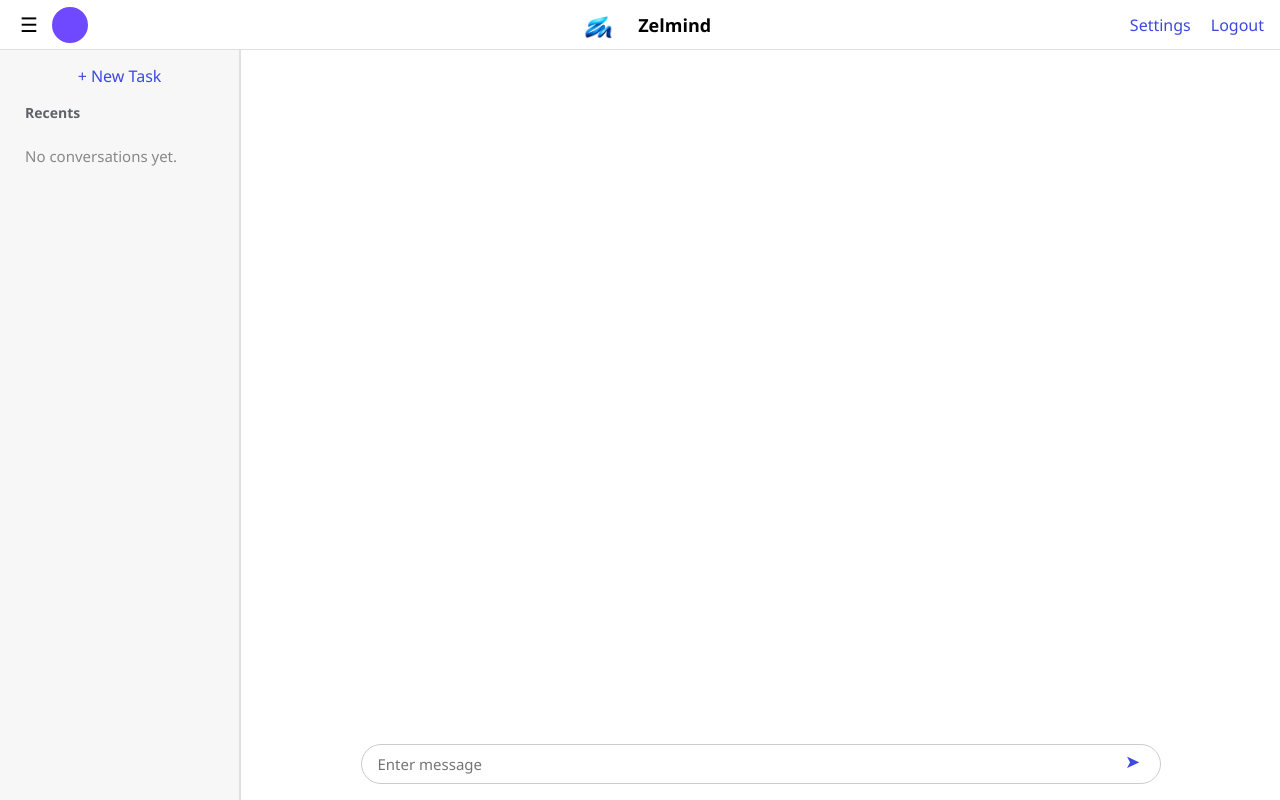
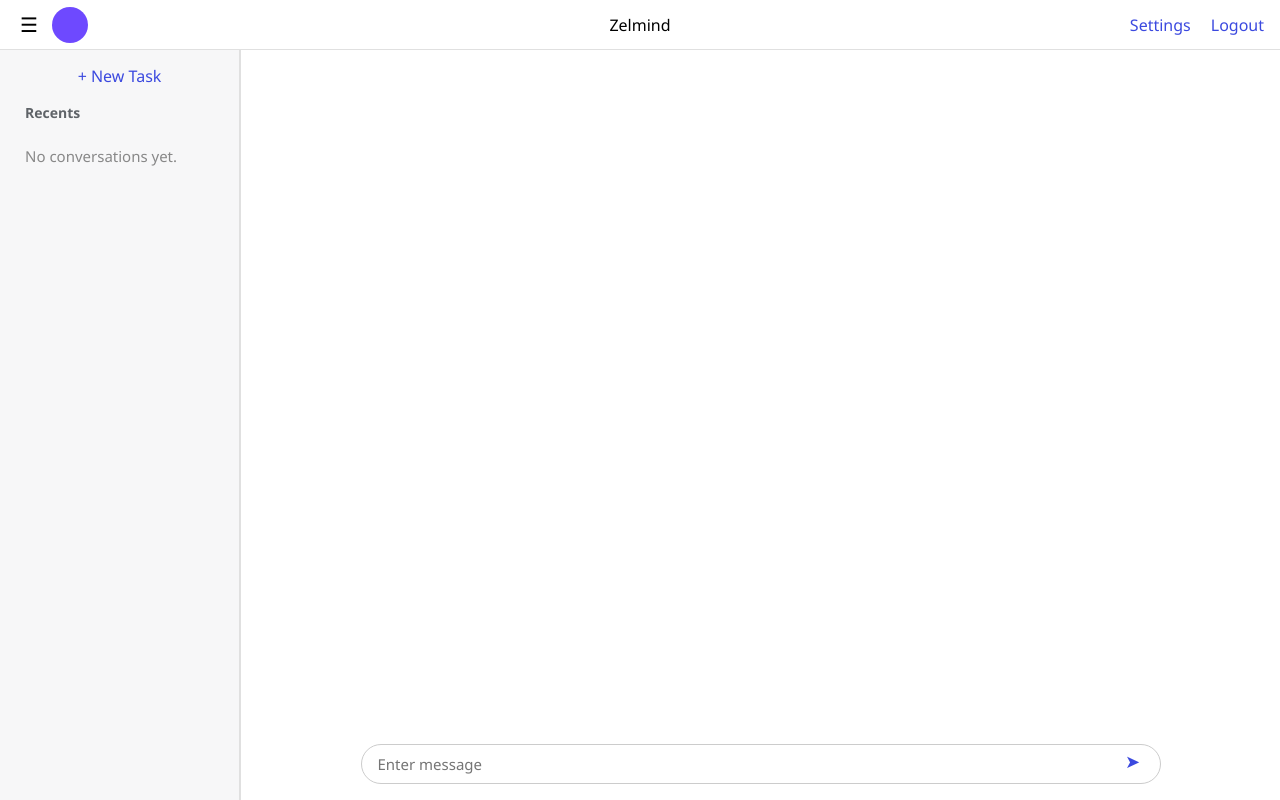
Before and after one commit to zelos-it-solutions/Zelmind, a Django app: template home_page/templates/home_page/assistant.html in a window 1280 px wide. Run offline with Django 5.2, Linux system fonts and the light colour scheme; the template is opened without the code that fills it, so the values that code supplies are empty; some libraries are stand-ins or nearby versions.

Commit message:
Fix: Move logo to favicon, remove from header

```diff
--- a/home_page/static/home_page/css/home.css
+++ b/home_page/static/home_page/css/home.css
@@ -315,18 +315,6 @@ body, html {
   position: absolute;
   left: 50%;
   transform: translateX(-50%);
-  display: flex;
-  align-items: center;
-  justify-content: center;
-  gap: 10px; /* Space between logo and text */
-  font-weight: 600; /* Make text slightly bolder to match logo */
-  font-size: 18px; /* Adjust font size if needed */
-}
-
-.navbar .nav-logo {
-  height: 30px; /* Adjust based on navbar height (50px) */
-  width: auto;
-  object-fit: contain;
 }
 .navbar .logout-btn {
   position: absolute;
--- a/home_page/templates/home_page/base.html
+++ b/home_page/templates/home_page/base.html
@@ -7,6 +7,7 @@
   <meta charset="UTF-8" />
   <meta name="viewport" content="width=device-width, initial-scale=1.0" />
   <title>{% block title %}Zelmind{% endblock %}</title>
+  <link rel="icon" type="image/png" href="{% static 'authentication/images/zelmind_logo_cropped.png' %}">
   <link rel="stylesheet" href="{% static 'home_page/css/home.css' %}" />
 
   {% block extra_css %}{% endblock %}
@@ -38,10 +39,7 @@
       </span>
     </div>
 
-    <div class="nav-title">
-      <img src="{% static 'authentication/images/zelmind_logo_cropped.png' %}" alt="Zelmind Logo" class="nav-logo">
-      <span>Zelmind</span>
-    </div>
+    <div class="nav-title">Zelmind</div>
 
     <!-- Right side controls (Settings + Logout) -->
     <div class="nav-controls">
```
